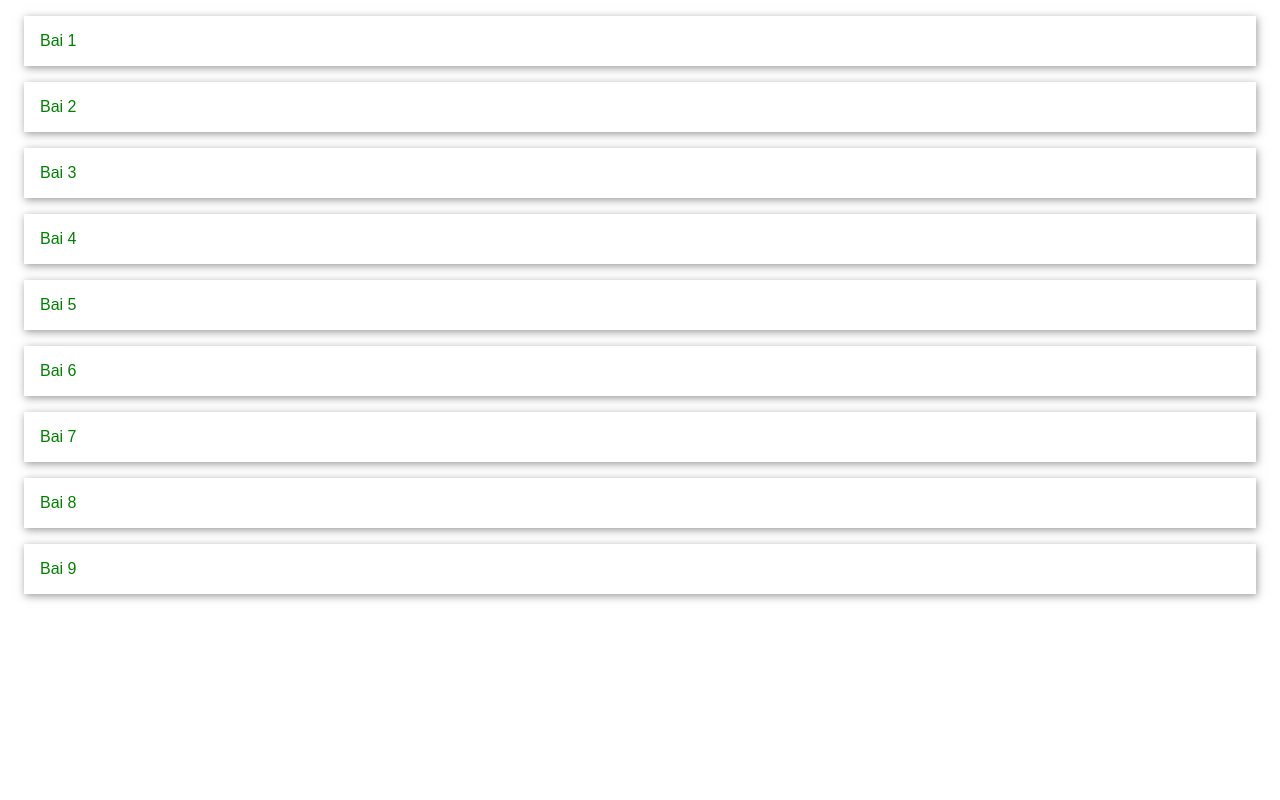
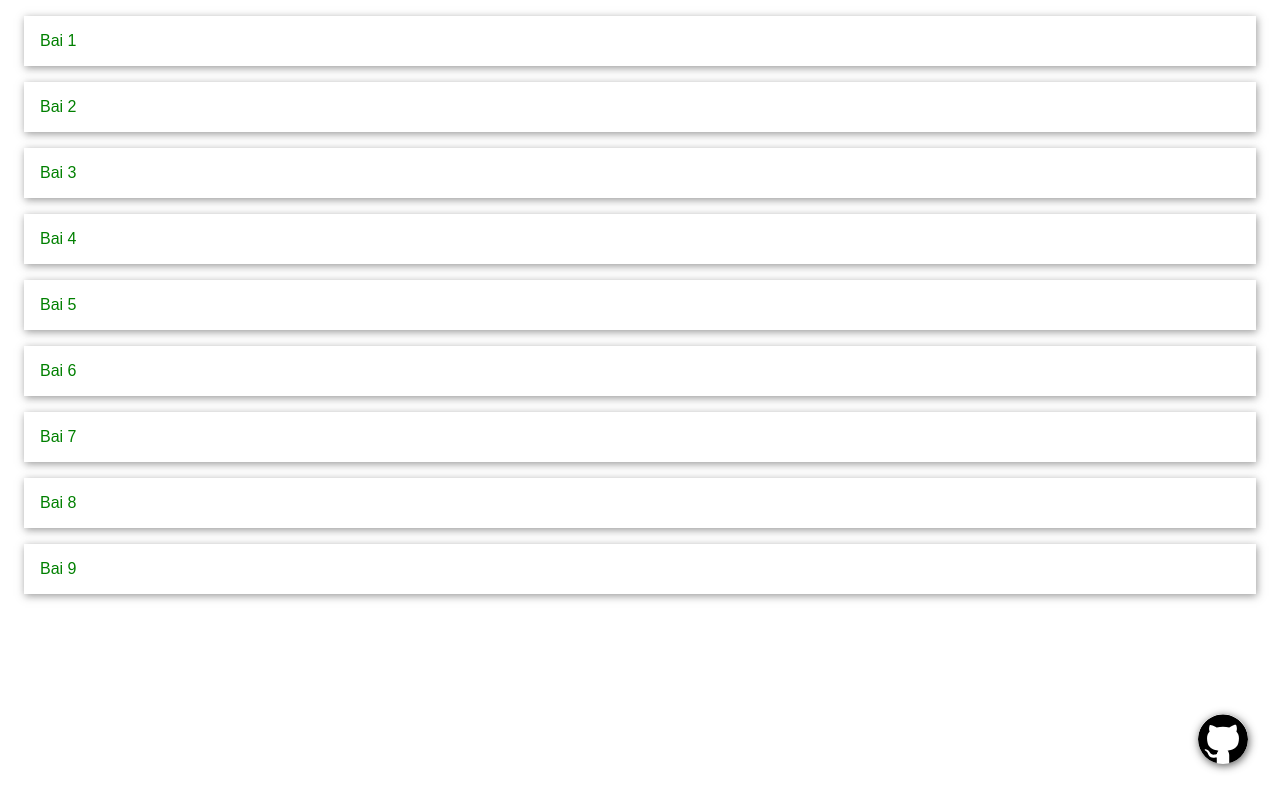
Before and after one commit to loia5tqd001/Bai-Tap-Cong-Nghe-Web-Uit, a plain HTML site: page Lab1-Html/index.html in a window 1280 px wide. Drawn offline with Linux system fonts and the light colour scheme.

Commit message:
Add github icon navigation to soucre code

```diff
--- a/Lab1-Html/css/style.scss
+++ b/Lab1-Html/css/style.scss
@@ -26,4 +26,15 @@
       font-weight: bold;
     }
   }
+
+  &.--github {
+    position: fixed;
+    right: 32px;
+    bottom: 32px;
+    img {
+      width: 50px;
+      border-radius: 50%;
+      box-shadow: 1px 2px 8px rgba(#333, .8);
+    }
+  }
 }
--- a/Lab1-Html/index.html
+++ b/Lab1-Html/index.html
@@ -19,5 +19,6 @@
   <a class="btn --navigate" href="./Bai8/index.html">Bai 8</a>
   <a class="btn --navigate" href="./Bai9/index.html">Bai 9</a>
 
+  <a class="btn --github" href="https://github.com/loia5tqd001/Bai-Tap-Cong-Nghe-Web-Uit/tree/master/Lab1-Html" target="_blank" title="Go Seeing Source Code"><img src="./github-logo.svg"></a>
 </body>
 </html>
```
Also changed, not shown: Lab1-Html/css/style.css, Lab1-Html/github-logo.svg (added), github-logo.svg (added), 2 other files.
